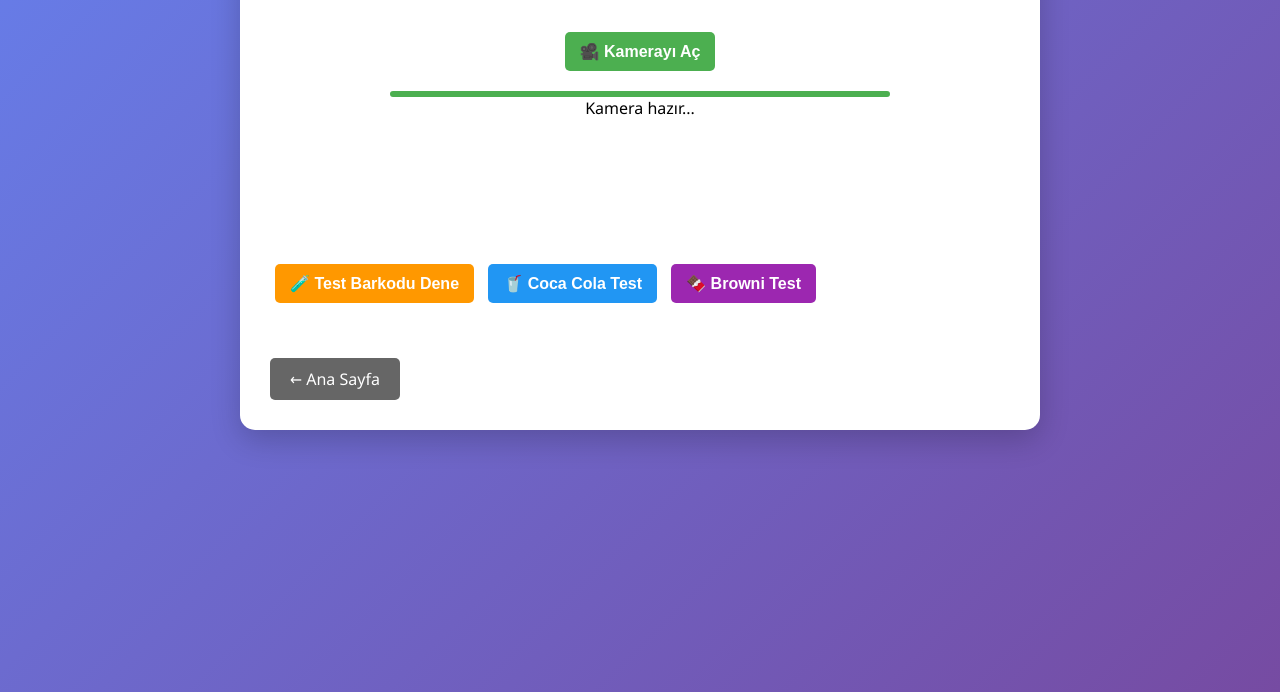
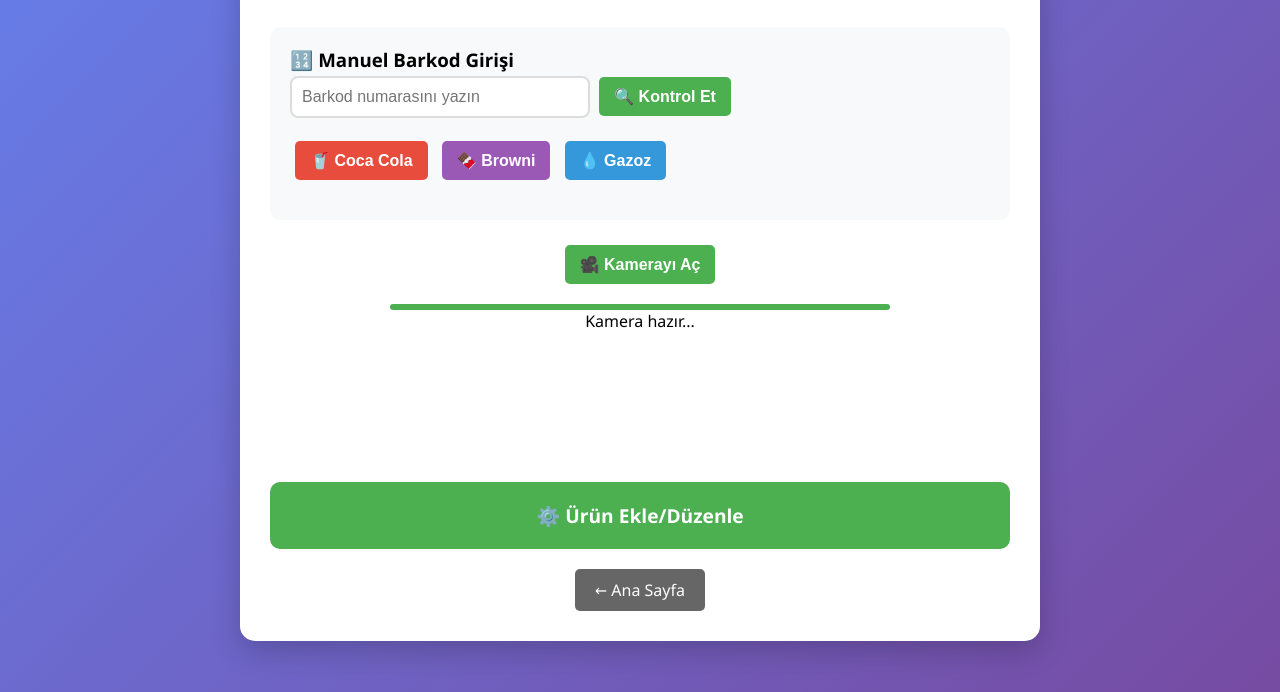
Before and after one commit to OldRRRen/barcodeReeder2, a plain HTML site: page scanner.html in a window 1280 px wide. Shown: the part 108-800 px from the top of the page. Drawn offline with Linux system fonts and the light colour scheme.

Commit message:
Update scanner.html

```diff
--- a/scanner.html
+++ b/scanner.html
@@ -5,39 +5,38 @@
     <meta name="viewport" content="width=device-width, initial-scale=1.0">
     <title>Barkod Okuyucu</title>
     <link rel="stylesheet" href="css/style.css">
-    <script src="https://unpkg.com/html5-qrcode/minified/html5-qrcode.min.js"></script>
+    <!-- YEREL KÜTÜPHANE -->
+    <script src="lib/html5-qrcode.min.js"></script>
     <style>
-        .camera-container {
-            text-align: center;
-            margin: 20px 0;
-        }
-        #reader {
-            width: 100%;
-            max-width: 500px;
-            margin: 0 auto;
-        }
-        .btn-group {
-            margin: 15px 0;
-        }
-        button {
-            margin: 5px;
-            padding: 10px 15px;
-            background: #4CAF50;
-            color: white;
-            border: none;
-            border-radius: 5px;
-            cursor: pointer;
-        }
+        .camera-container { text-align: center; margin: 20px 0; }
+        #reader { width: 100%; max-width: 500px; margin: 0 auto; }
+        .btn-group { margin: 15px 0; }
+        button { margin: 5px; padding: 10px 15px; background: #4CAF50; color: white; border: none; border-radius: 5px; cursor: pointer; }
+        .manual-section { background: #f8f9fa; padding: 20px; border-radius: 10px; margin: 20px 0; }
     </style>
 </head>
 <body>
     <div class="container">
         <h1>📷 Barkod Tarayıcı</h1>
 
+        <!-- Manuel Giriş Bölümü -->
+        <div class="manual-section">
+            <h3>🔢 Manuel Barkod Girişi</h3>
+            <input type="text" id="manual-barcode" placeholder="Barkod numarasını yazın" style="padding: 10px; width: 300px; font-size: 16px;">
+            <button onclick="checkManualBarcode()">🔍 Kontrol Et</button>
+
+            <div class="btn-group">
+                <button onclick="testBarcode('8691234567890')" style="background: #e74c3c;">🥤 Coca Cola</button>
+                <button onclick="testBarcode('8699876543210')" style="background: #9b59b6;">🍫 Browni</button>
+                <button onclick="testBarcode('8695555555555')" style="background: #3498db;">💧 Gazoz</button>
+            </div>
+        </div>
+
+        <!-- Kamera Bölümü -->
         <div class="camera-container">
             <div class="btn-group">
                 <button onclick="startCamera()" id="start-btn">🎥 Kamerayı Aç</button>
-                <button onclick="stopCamera()" id="stop-btn" style="display:none;">⏹️ Kamerayı Kapat</button>
+                <button onclick="stopCamera()" id="stop-btn" style="display:none; background: #e74c3c;">⏹️ Kapat</button>
             </div>
 
             <div id="reader"></div>
@@ -46,13 +45,8 @@
 
         <div id="result"></div>
 
-        <div class="btn-group">
-            <button onclick="testBarcode()" style="background: #ff9800;">🧪 Test Barkodu Dene</button>
-            <button onclick="simulateBarcode('8691234567890')" style="background: #2196F3;">🥤 Coca Cola Test</button>
-            <button onclick="simulateBarcode('8699876543210')" style="background: #9C27B0;">🍫 Browni Test</button>
-        </div>
-
-        <div style="margin-top: 30px;">
+        <div style="margin-top: 30px; text-align: center;">
+            <a href="admin.html" class="btn">⚙️ Ürün Ekle/Düzenle</a>
             <a href="index.html" class="back-btn">← Ana Sayfa</a>
         </div>
     </div>
```
